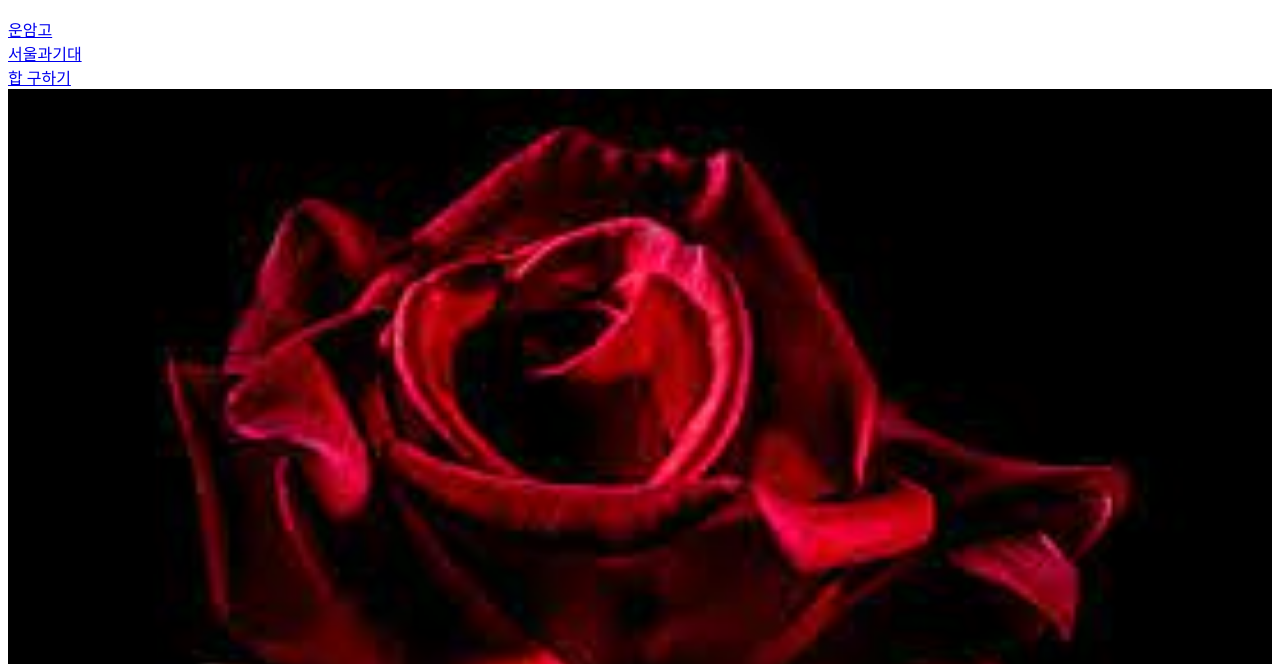
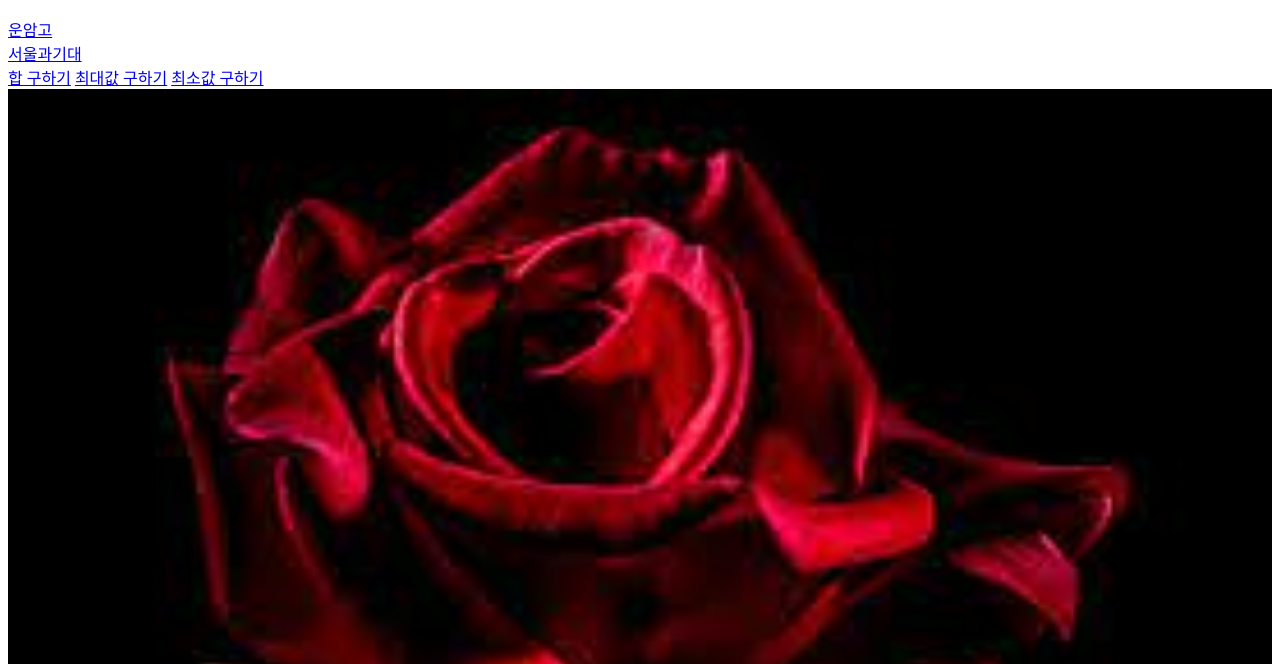
Before and after one commit to hew1226/home, a plain HTML site: page index.html in a window 1280 px wide. Shown: the part 126-790 px from the top of the page. Drawn offline with Linux system fonts and the light colour scheme.

Commit message:
Update index.html

```diff
--- a/index.html
+++ b/index.html
@@ -9,6 +9,8 @@
     <a href="https://unam.hs.kr/">운암고</a><br>
     <a href="https://www.seoultech.ac.kr/index.jsp">서울과기대</a><br>
     <a href="sum.html">합 구하기</a>
+    <a href="max.html">최대값 구하기</a>
+    <a href="min.html">최소값 구하기</a>
     <img src="images (1).jpg" width="100%">
     <iframe width="560" height="315" src="<iframe width="560" height="315" src="https://www.youtube.com/embed/jBloaj5FX9U" title="YouTube video player" frameborder="0" allow="accelerometer; autoplay; clipboard-write; encrypted-media; gyroscope; picture-in-picture" allowfullscreen></iframe>"
   </body>
```
